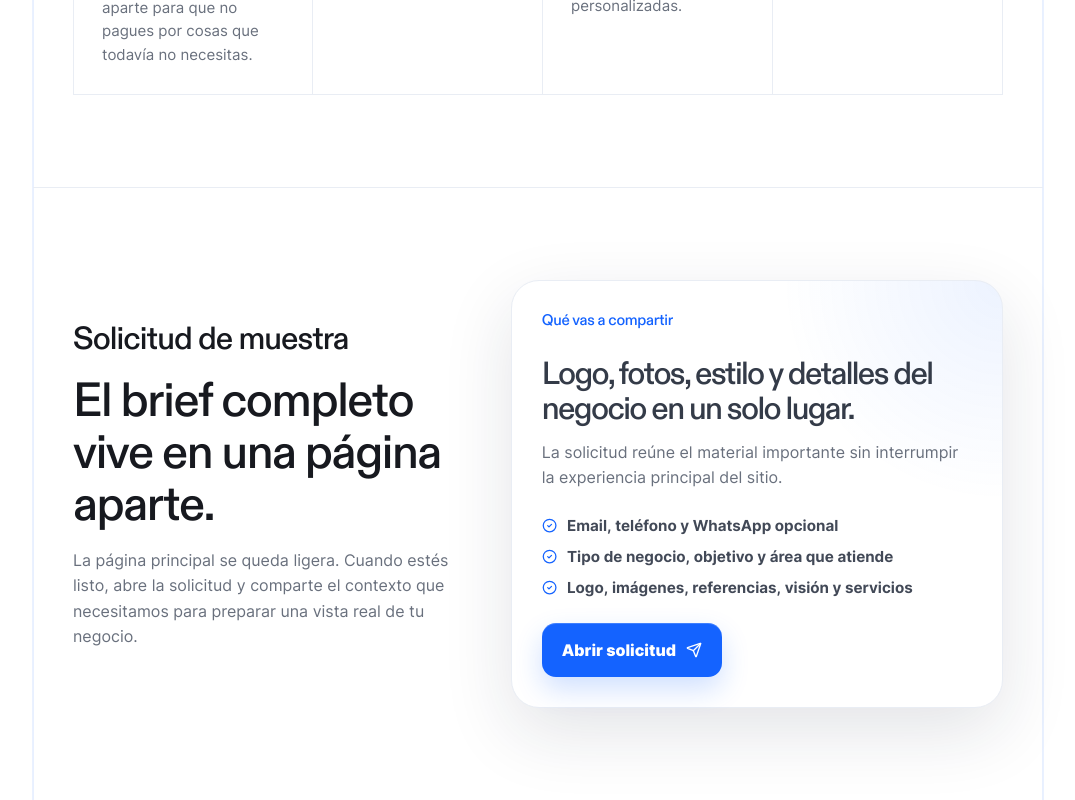
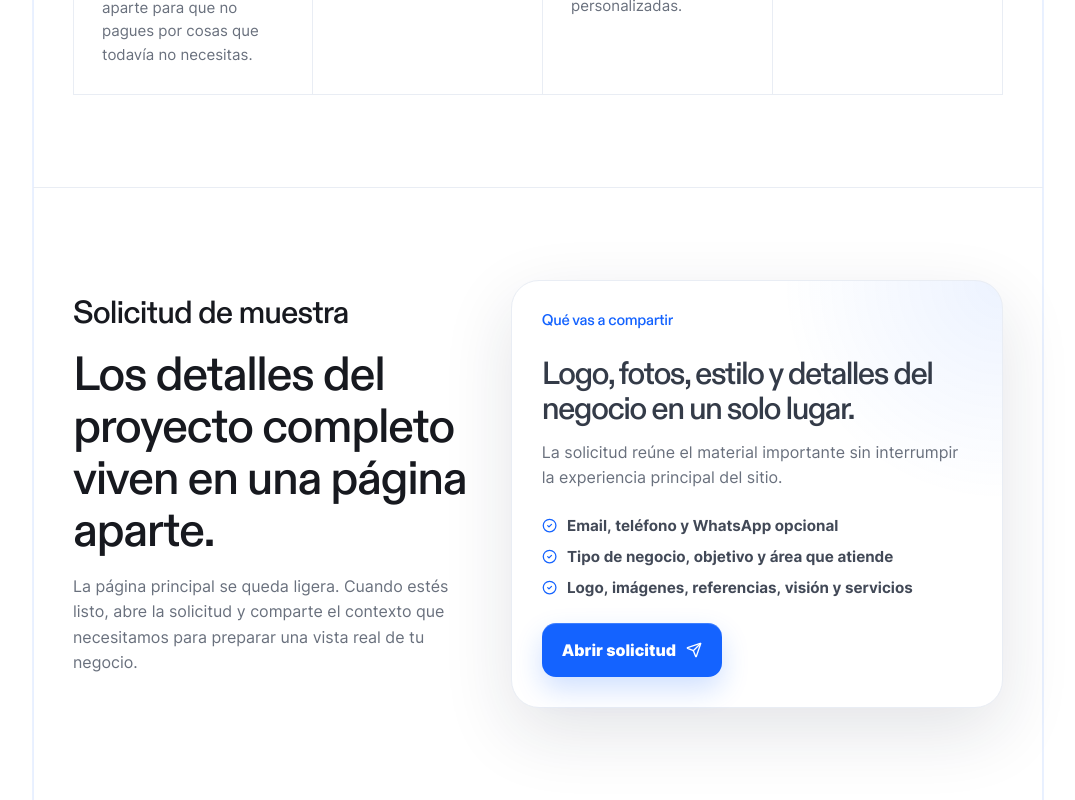
Before and after one commit to ayxse/elevalo, a React (Vite) app: page / in a window 1280 px wide. Shown: the part 4007-4807 px from the top of the page, without its empty margins (102-1177 px from the left). Built offline with nearby package versions, Linux system fonts and the light colour scheme.

Commit message:
Refine Spanish project copy
Updates the Spanish wording for the sample request flow, clarifying that the project details live on a separate page and renaming the brief label to "Detalles de proyecto".

```diff
--- a/src/App.jsx
+++ b/src/App.jsx
@@ -160,7 +160,7 @@ const copy = {
     },
     contact: {
       label: "Solicitud de muestra",
-      title: "El brief completo vive en una página aparte.",
+      title: "Los detalles del proyecto completo viven en una página aparte.",
       text:
         "La página principal se queda ligera. Cuando estés listo, abre la solicitud y comparte el contexto que necesitamos para preparar una vista real de tu negocio.",
       cta: "Abrir solicitud",
@@ -228,7 +228,7 @@ const copy = {
     },
     requestPage: {
       back: "Volver a la página principal",
-      label: "Brief de proyecto",
+      label: "Detalles de proyecto",
       title: "Todo lo que necesitamos para crear tu primera vista.",
       text:
         "Completa esta solicitud con calma. Mientras más contexto compartas, más cerca queda la muestra de lo que tienes en mente.",
```
